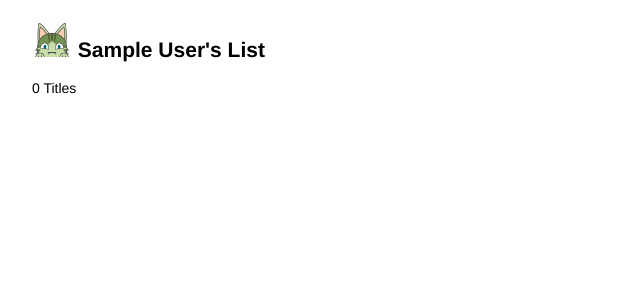
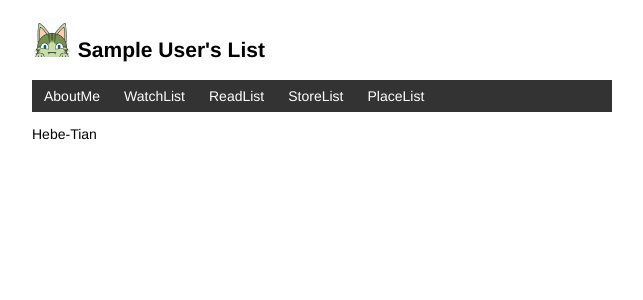
Before and after one commit to hebe-tian/life-list, a Flask app: page / in a window 1280 px wide. Shown: the top 300 px of the page, without its empty margins (318-961 px from the left). Run offline with Flask 3, Linux system fonts and the light colour scheme; tables that the repository leaves empty hold one stand-in row (values such as "Sample post").

Commit message:
delete index.html add 4 type pages, add aboutme page ,define search method

```diff
--- a/app.py
+++ b/app.py
@@ -26,11 +26,18 @@
 
 # tag 枚举，后续定义
 class Item(db.Model):
+    # 主键 id
     id = db.Column(db.Integer, primary_key=True)
+    # 名称
     title = db.Column(db.String(60))
+    # 链接
     url = db.Column(db.String(40))
+    # 标签 MOVIE/BOOK/STORE/PLACE
     tag = db.Column(db.String(20))
+    # 热度
     star = db.Column(db.Integer)
+    # 状态 WANT/USED
+    state = db.Column(db.Integer)
 
 
 @app.cli.command()
@@ -42,11 +49,52 @@
     click.echo('DB Ready.')
 
 
+def search(tag):
+    content = Item.query.filter_by(tag=tag).all()
+    print(content)
+    return content
+
+
 @app.route('/')
-def hello():
+def about_me():
+    return render_template('me.html')
+
+
+@app.route('/movie')
+def search_movie():
+    movies = search('MOVIE')
+    return render_template('movie.html', movies=movies)
+
+
+@app.route('/book')
+def search_book():
+    books = search('BOOK')
+    return render_template('book.html', books=books)
+
+
+@app.route('/store')
+def search_store():
+    stores = search('STORE')
+    return render_template('store.html', stores=stores)
+
+
+@app.route('/place')
+def search_place():
+    places = search('PLACE')
+    return render_template('place.html', places=places)
+
+
+# 上下文处理器，每个模版都会调用return_user
+@app.context_processor
+def return_user():
     user = User.query.first()
-    movies = Item.query.filter_by(tag='MOVIE').all()
-    return render_template('index.html', user=user, movies=movies)
+    return dict(user=user)
+
+
+# 404页面
+@app.errorhandler(404)
+def page_not_found(e):
+    return render_template('404.html'), 404
 
 
 # create fake data
@@ -58,14 +106,20 @@
     # 全局的两个变量移动到这个函数内
     name = 'DiuDiu'
     movies = [
-        {'title': 'My Neighbor Totoro', 'url': 'https://movie.douban.com/subject/1291560/', 'tag': 'MOVIE'},
-        {'title': 'Dead Poets Society', 'url': 'https://movie.douban.com/subject/1291548/', 'tag': 'MOVIE'}
+        {'title': 'My Neighbor Totoro', 'url': 'https://movie.douban.com/subject/1291560/', 'tag': 'MOVIE',
+         'state': 'USED'},
+        {'title': 'Dead Poets Society', 'url': 'https://movie.douban.com/subject/1291548/', 'tag': 'BOOK',
+         'state': 'WANT'},
+        {'title': 'My Neighbor Totoro', 'url': 'https://movie.douban.com/subject/1291560/', 'tag': 'PLACE',
+         'state': 'USED'},
+        {'title': 'Dead Poets Society', 'url': 'https://movie.douban.com/subject/1291548/', 'tag': 'STORE',
+         'state': 'WANT'}
     ]
 
     user = User(name=name)
     db.session.add(user)
     for m in movies:
-        movie = Item(title=m['title'], url=m['url'], tag=m['tag'])
+        movie = Item(title=m['title'], url=m['url'], tag=m['tag'], state=m['state'])
         db.session.add(movie)
 
     db.session.commit()
--- a/static/style.css
+++ b/static/style.css
@@ -12,23 +12,23 @@
 }
 
 /* 电影列表 */
-.movie-list {
+.list {
     list-style-type: none;
     padding: 0;
     margin-bottom: 10px;
     box-shadow: 0 2px 5px 0 rgba(0, 0, 0, 0.16), 0 2px 10px 0 rgba(0, 0, 0, 0.12);
 }
 
-.movie-list li {
+.list li {
     padding: 12px 24px;
     border-bottom: 1px solid #ddd;
 }
 
-.movie-list li:last-child {
+.list li:last-child {
     border-bottom:none;
 }
 
-.movie-list li:hover {
+.list li:hover {
     background-color: #f8f9fa;
 }
 
@@ -37,3 +37,41 @@
     margin: 0 auto;
     height: 100px;
 }
+
+nav ul {
+    list-style-type: none;
+    margin: 0;
+    padding: 0;
+    overflow: hidden;
+    background-color: #333;
+}
+
+nav li {
+    float: left;
+}
+
+nav li a {
+    display: block;
+    color: white;
+    text-align: center;
+    padding: 8px 12px;
+    text-decoration: none;
+}
+
+nav li a:hover {
+    background-color: #111;
+}
+
+.float-right {
+    float: right;
+}
+
+.url {
+    font-size: 12px;
+    font-weight: bold;
+    color: black;
+    text-decoration: none;
+    background: #F5C518;
+    border-radius: 5px;
+    padding: 3px 5px;
+}
--- /dev/null
+++ b/templates/base.html
@@ -0,0 +1,28 @@
+<!DOCTYPE html>
+<html lang="en">
+<head>
+    {% block head %}
+    <meta charset="utf-8">
+    <meta name="viewport" content="width=device-width, initial-scale=1.0">
+    <title>{{ user.name }}'s List</title>
+<!--    <link rel="icon" href="{{ url_for('static', filename='favicon.ico') }}">-->
+    <link rel="stylesheet" href="{{ url_for('static', filename='style.css') }}" type="text/css">
+    {% endblock %}
+</head>
+<body>
+    <h2>
+        <img alt="Avatar" class="avatar" src="{{ url_for('static', filename='images/avatar.png') }}">
+        {{ user.name }}'s List
+    </h2>
+    <nav>
+        <ul>
+            <li><a href="{{ url_for('about_me') }}">AboutMe</a></li>
+            <li><a href="{{ url_for('search_movie') }}">WatchList</a></li>
+            <li><a href="{{ url_for('search_book') }}">ReadList</a></li>
+            <li><a href="{{ url_for('search_store') }}">StoreList</a></li>
+            <li><a href="{{ url_for('search_place') }}">PlaceList</a></li>
+        </ul>
+    </nav>
+    {% block content %}{% endblock %}
+</body>
+</html>
--- a/templates/index.html
+++ /dev/null
@@ -1,20 +0,0 @@
-<!DOCTYPE html>
-<html lang="en">
-<head>
-    <meta charset="UTF-8">
-    <title>{{ user.name }}'s List</title>
-    <link rel="stylesheet" href="{{ url_for('static',filename='style.css') }}" type="text/css">
-</head>
-<body>
-    <h2>
-        <img alt="Avatar" class="avatar" src="{{ url_for('static', filename='images/avatar.png') }}">
-        {{ user.name }}'s List
-    </h2>
-    <p>{{ movies|length }} Titles</p>
-    <ul class="movie-list">
-        {% for movie in movies %}
-        <li>{{ movie.title }} - {{ movie.url }}</li>
-        {% endfor %}
-    </ul>
-</body>
-</html>
--- /dev/null
+++ b/templates/me.html
@@ -0,0 +1,6 @@
+{% extends 'base.html' %}
+
+{% block content %}
+<p>Hebe-Tian</p>
+
+{% endblock %}
```
Also changed, not shown: templates/404.html (added, +12 -0 lines), templates/book.html (added, +14 -0 lines), templates/movie.html (added, +14 -0 lines), templates/place.html (added, +14 -0 lines), templates/store.html (added, +14 -0 lines).
